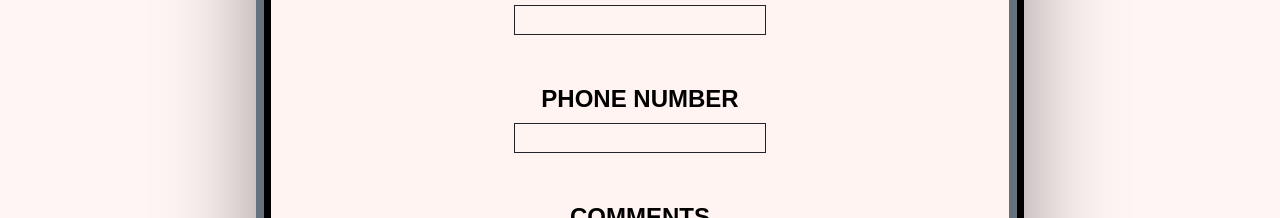
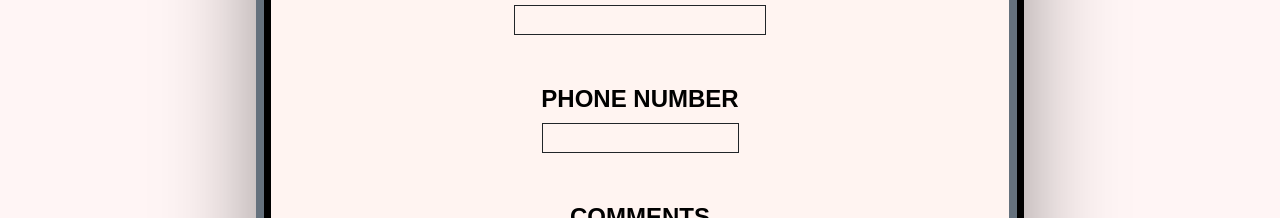
Before and after one commit to ArriolaHarold2001/ecommerce-v3, a React (Create React App) app: page /contact in a window 1280 px wide. Shown: the part 1219-1437 px from the top of the page. Built offline with nearby package versions, Linux system fonts and the light colour scheme.

Commit message:
finished form validation using JavaScript

```diff
--- a/src/components/ContactPage/Form.jsx
+++ b/src/components/ContactPage/Form.jsx
@@ -2,32 +2,128 @@ import React, { useState } from "react";
 import Data from "../../data/products.json";
 
 const Form = () => {
-  const handleForm = (type) => {
-    console.log(type.target.value);
+  const [firstName, setFirstName] = useState("");
+  const [lastName, setLastName] = useState("");
+  const [email, setEmail] = useState("");
+  const [phoneNumber, setPhoneNumber] = useState("");
+
+  // const handleFirstName = (type) => {
+  //   console.log(type);
+  // };
+  // const handleLastName = (type) => {
+  //   console.log(type);
+  // };
+  // const handleEmail = (type) => {
+  //   console.log(type);
+  // };
+  // const handlePhoneNumber = (type) => {
+  //   console.log(type);
+  // };
+
+  const parseNames = (strings) => {
+    strings = strings.replace(/\s+/g, "");
+    strings = strings.toLowerCase().split("").sort().join("");
+
+    for (let i = 0; i < strings.length; i++) {
+      if (!isNaN(strings.charAt(i)) && !(strings.charAt(i) === " ")) {
+        return false;
+      }
+    }
+    return true;
+  };
+
+  const parseEmail = (strings) => {
+    strings = strings.replace(/\s+/g, "");
+    strings = strings.toLowerCase().split("").sort().join("");
+
+    for (let i = 0; i < strings.length; i++) {
+      if (strings.charAt(i) === "@") {
+        return false;
+      }
+    }
+    return true;
+  };
+
+  const formSub = () => {
+    setFirstName("");
+    setLastName("");
+    setEmail("");
+    setPhoneNumber("");
   };
 
   const handleSubmit = (submit) => {
     submit.preventDefault();
-    console.log(submit.target);
-    console.log(submit);
+    if (
+      firstName === "" ||
+      lastName === "" ||
+      email === "" ||
+      phoneNumber === ""
+    ) {
+      alert(
+        "First Name, Last Name, Email, and Phone Number are required fields"
+      );
+    }
+    if (!parseNames(firstName)) {
+      alert("Unvalid First Name");
+    }
+    if (!parseNames(lastName)) {
+      alert("Invalid Last Name");
+    }
+
+    if (parseEmail(email)) {
+      alert("Unvalid Email");
+    }
+
+    if (phoneNumber.length > 10 || phoneNumber.length < 10) {
+      alert("Invalid Phone Number");
+    }
+
+    formSub();
   };
 
   return (
-    <form onSubmit={handleSubmit} className="contact-form" id="form" noValidate>
-      {Data.formCreation.map((item) => (
-        <div className="form-item" key={item.id}>
-          <label htmlFor={item.inID}>{item.labelName}</label>
-          <input
-            onChange={handleForm}
-            name={item.name}
-            required={item.required}
-            id={item.inID}
-            type={item.type}
-            pattern={item.pattern}
-          ></input>
-        </div>
-      ))}
-      <div class="form-item">
+    <form className="contact-form" onSubmit={handleSubmit} noValidate>
+      <div className="form-item form-item--01">
+        <label>First Name</label>
+        <input
+          type="text"
+          name="name"
+          onChange={(e) => setFirstName(e.target.value)}
+          value={firstName}
+        />
+      </div>
+
+      <div className="form-item form-item--02">
+        <label>Last Name</label>
+        <input
+          type="text"
+          name="name"
+          onChange={(e) => setLastName(e.target.value)}
+          value={lastName}
+        />
+      </div>
+
+      <div className="form-item form-item--03">
+        <label>Email</label>
+        <input
+          type="email"
+          name="email"
+          onChange={(e) => setEmail(e.target.value)}
+          value={email}
+        />
+      </div>
+
+      <div className="form-item form-item--04">
+        <label>Phone Number</label>
+        <input
+          type="number"
+          // pattern="[0-9]{10}"
+          name="phoneNumber"
+          onChange={(e) => setPhoneNumber(e.target.value)}
+          value={phoneNumber}
+        />
+      </div>
+      <div className="form-item form-item--05">
         <label>Comments</label>
         <textarea
           rows="5"
@@ -36,7 +132,7 @@ const Form = () => {
           name="comment"
         ></textarea>
       </div>
-      <button className="form-btn form-item_06" name="submit" for="form">
+      <button className="form-btn form-item_06" name="submit">
         Send
       </button>
     </form>
```
